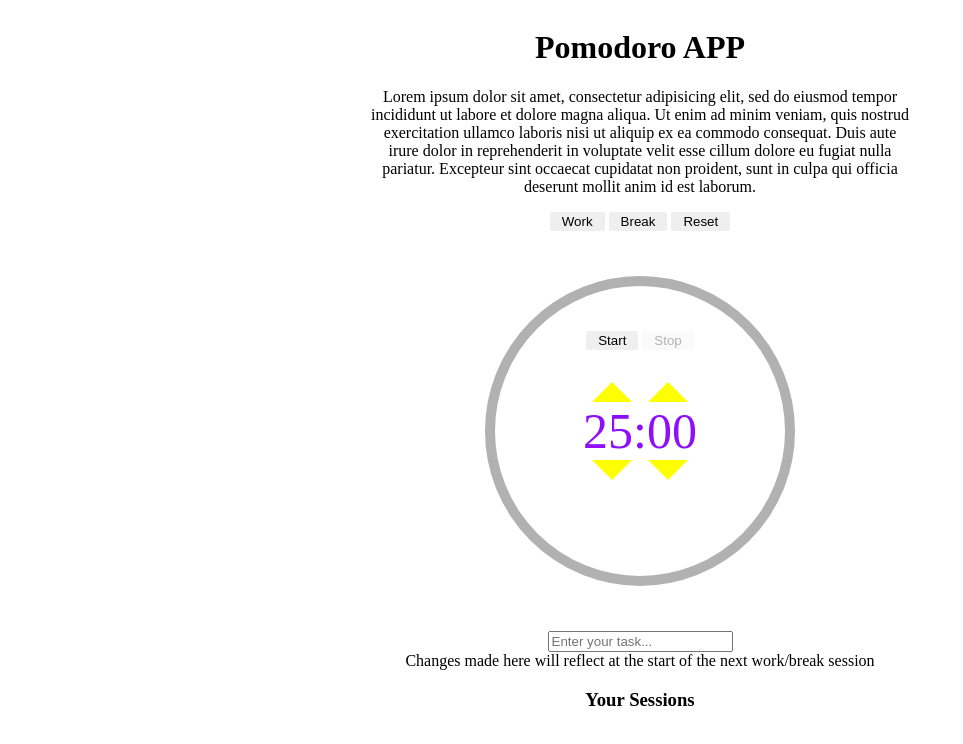
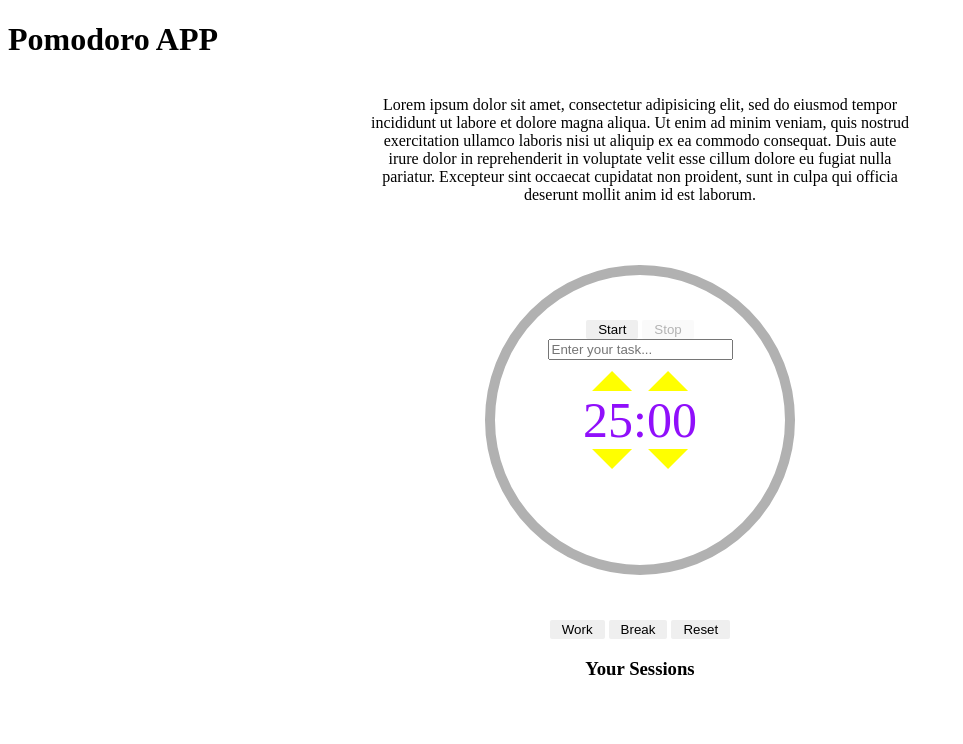
Before and after one commit to willidert/willidert.github.io, a plain HTML site: page index.html in a window 1280 px wide. Shown: the whole page, without its empty margins (0-963 px from the left). Drawn offline with Linux system fonts and the light colour scheme.

Commit message:
Ajustes no layout da pagina

```diff
--- a/index.html
+++ b/index.html
@@ -2,32 +2,36 @@
 <html>
 <head>
     <title>Pomodoro APP</title>
+    <link rel="stylesheet" type="text/css" href="reset.css">
     <link rel="stylesheet" type="text/css" href="styles.css">
     <meta charset="utf-8">
     <meta name="viewport" content="width=device-width, initial-scale=1.0">
 </head>
 <body>
-    <header class="container">
-        <h1>Pomodoro APP</h1>
-        <p>Lorem ipsum dolor sit amet, consectetur adipisicing elit, sed do eiusmod
+    <header>
+        <h1 class="title">Pomodoro APP</h1>
+    </header>
+    <div class="about container">
+        <p>
+            Lorem ipsum dolor sit amet, consectetur adipisicing elit, sed do eiusmod
             tempor incididunt ut labore et dolore magna aliqua. Ut enim ad minim veniam,
             quis nostrud exercitation ullamco laboris nisi ut aliquip ex ea commodo
             consequat. Duis aute irure dolor in reprehenderit in voluptate velit esse
             cillum dolore eu fugiat nulla pariatur. Excepteur sint occaecat cupidatat non
-        proident, sunt in culpa qui officia deserunt mollit anim id est laborum.</p>
-    </header>
-    <div id="app" class="container">
+            proident, sunt in culpa qui officia deserunt mollit anim id est laborum.
+        </p>
+    </div>
+    <div id="app">
+        <div id="pomodoro-clock" class="container">
+            <div class="canvas-wrap">
+                <canvas id="canvas" width="400" height="400"></canvas>
+                <div id="teste">
+
                     <div class="pomodoro-clock-actions">
-            <button id='update-work-session'>Work</button>
-            <button id='update-break-session'>Break</button>
-            <button id='pomodoro-reset'>Reset</button>
+                        <button id="pomodoro-start">Start</button>
+                        <button id="pomodoro-stop">Stop</button>
                     </div>
 
-        <div id="pomodoro-container">
-            <div id="pomodoro-clock">
-                <div class="canvas-wrap container">
-                    <canvas id="canvas" width="400" height="400"></canvas>
-                    <div id="teste">
                     <div class="pomodoro-timer-box">
                         <div class="update-buttons up">
                             <div class="arrow-up" id="min-up" onclick="setUpdatedTimers(1)"></div>
@@ -42,13 +46,9 @@
                         </div>
                     </div>
 
-                        <div class="pomodoro-clock-actions">
-                            <button id="pomodoro-start">Start</button>
-                            <button id="pomodoro-stop">Stop</button>
-                        </div>
-                    </div>
-                </div>
-                <div>
+
+
+                    <div class="task-label">
                         <input
                             type="text"
                             id="pomodoro-clock-task"
@@ -56,14 +56,20 @@
                             value=""
                         >
                     </div>
-                <div id="pomodoro-clock-title">
-                    <span>Changes made here will reflect at the start of the next work/break session</span>
+                    <div id="task-label" class="hide"></div>
                 </div>
-                <div id="pomodoro-info">
+            </div>
+
+            <div id="pomodoro-clock-actions" class="pomodoro-clock-actions">
+                <button id='update-work-session'>Work</button>
+                <button id='update-break-session'>Break</button>
+                <button id='pomodoro-reset'>Reset</button>
+            </div>
+        </div>
+
+        <div id="pomodoro-info" class="info container hide">
             <h3>Your Sessions</h3>
             <ul id="pomodoro-sessions"></ul>
-                </div>
-            </div>
         </div>
     </div>
     <script type="text/javascript" src="main.js"></script>
```
Lines whose indentation alone changed are shown as unchanged.
